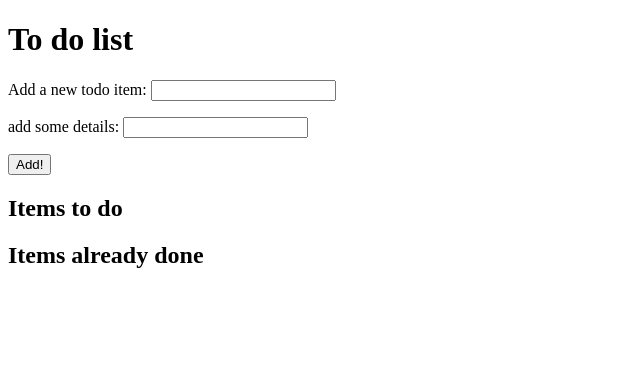
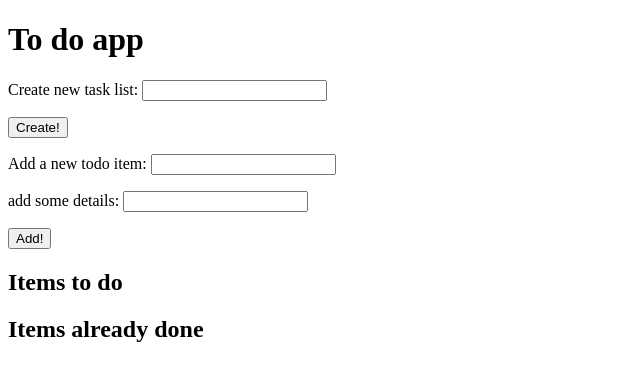
Before and after one commit to mssliw/todolist_app, a Flask app: page / in a window 1280 px wide. Shown: the top 381 px of the page, without its empty margins (0-640 px from the left). Run offline with Flask 2, Linux system fonts and the light colour scheme; data that the repository does not hold is empty.

Commit message:
adding new list enabled

```diff
--- a/app.py
+++ b/app.py
@@ -39,17 +39,26 @@ class TaskDetails(db.Model):
 
 @app.route('/')
 def index():
+    task_lists = TaskList.query.all()
     incomplete = TaskCard.query.filter_by(accomplished=False).all()
     accomplished = TaskCard.query.filter_by(accomplished=True).all()
     task_details = [TaskDetails.query.filter_by(task_card_id=i.id).first().task_description for i in incomplete if not None]
     print(task_details)
     #FIXME: push parameters of one detail properly
-    return render_template('index.html', incomplete=incomplete, accomplished=accomplished, task_details=task_details)
+    return render_template('index.html', incomplete=incomplete, accomplished=accomplished, task_details=task_details, task_lists=task_lists)
+
+
+@app.route('/new_list', methods=['POST'])
+def create_new_list():
+    new_list = TaskList(list_title=request.form['create-new-list'])
+    db.session.add(new_list)
+    db.session.commit()
+    return redirect(url_for('index'))
 
 
 @app.route('/add', methods=['POST'])
 def add():
-    new_task = TaskCard(card_title=request.form['item-to-do'], accomplished=False)
+    new_task = TaskCard(card_title=request.form['task-to-do'], accomplished=False)
     db.session.add(new_task)
     db.session.commit()
 
--- a/templates/index.html
+++ b/templates/index.html
@@ -5,11 +5,18 @@
     <title>To do list app</title>
 </head>
 <body>
-    <h1> To do list </h1>
+    <h1> To do app </h1>
+    <div>
+        <form action="{{ url_for('create_new_list') }}" method='POST'>
+        <p> Create new task list:
+        <input type="text" name="create-new-list"> </p>
+        <input type="submit" value="Create!">
+    </form>
+    </div>
     <div>
         <form action="{{ url_for('add') }}" method="POST">
         <p>Add a new todo item:
-        <input type="text" name="item-to-do"></p>
+        <input type="text" name="task-to-do"></p>
             <p>add some details:
                 <input type="text" name="details-to-do"></p>
         <input type="submit" value="Add!">
@@ -18,14 +25,12 @@
     <div>
         <h2>Items to do</h2>
         <u1>
-            {% for todo in incomplete %}
-            <li style="font-size: 30pt">{{ todo.card_title }} <a href="{{ url_for('complete', id=todo.id) }}">Done!</a></li>
-                {% for item in task_details %}
-                        <li style="font-size: 15pt">{{ task_details }}</li>
+                {% for todo in incomplete %}
+                <li style="font-size: 30pt">{{ todo.card_title }} <a href="{{ url_for('complete', id=todo.id) }}">Done!</a></li>
+                    {% for item in task_details %}
+                            <li style="font-size: 15pt">{{ task_details }}</li>
+                    {% endfor %}
                 {% endfor %}
-            {% endfor %}
-
-
         </u1>
     </div>
     <div>
```
